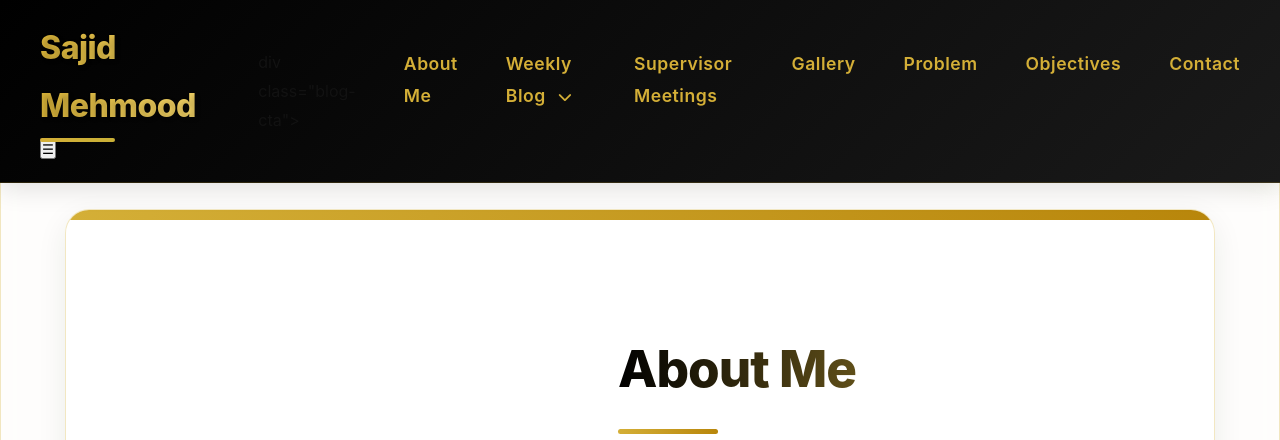
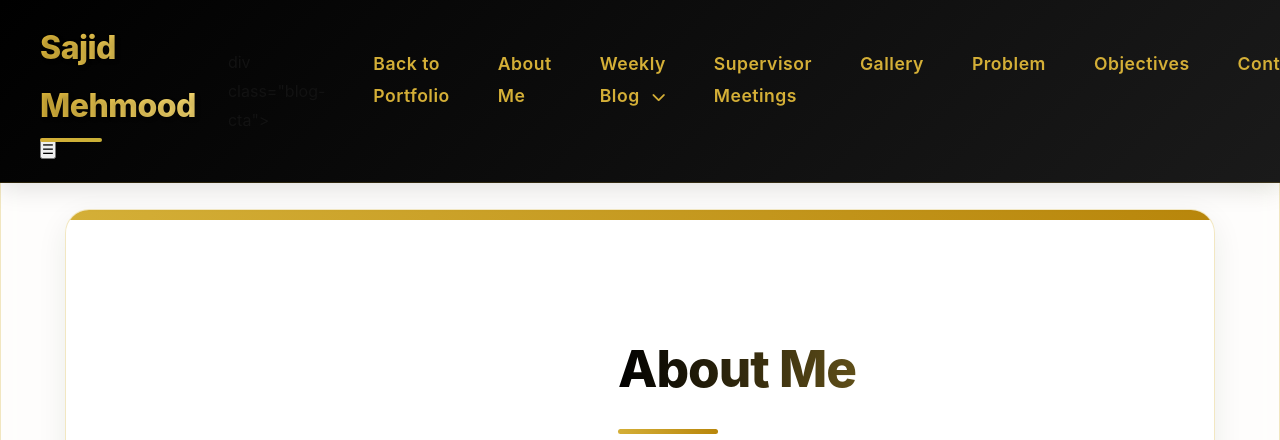
Before and after one commit to Sajidaitech/ugblog, a website with bundled scripts: page index.html in a window 1280 px wide. Shown: the top 440 px of the page. Built offline with nearby package versions, Linux system fonts and the light colour scheme.

Commit message:
Update index.html

```diff
--- a/index.html
+++ b/index.html
@@ -18,7 +18,7 @@
         <nav>
             <ul class="nav-links">
                 div class="blog-cta">
-
+                 <li><a href="https://sajidaitech.github.io/portfolio/">Back to Portfolio</a></li>
                 <li><a href="#about">About Me</a></li>
                 <li>
                     <a href="#blog" id="blogLink">Weekly Blog <i class="fas fa-chevron-down"></i></a>
```
